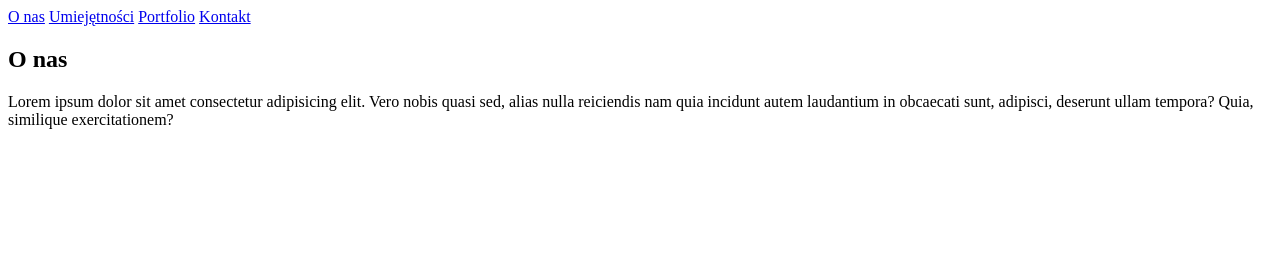
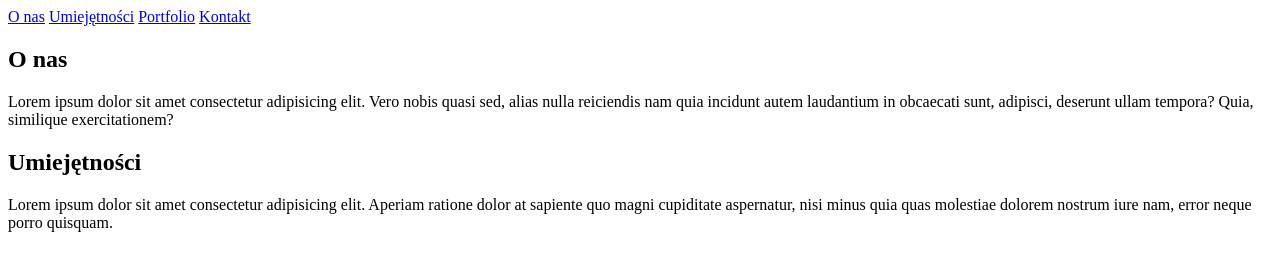
Before and after one commit to Harrysad/HTML-zadanie7, a plain HTML site: page index.html in a window 1280 px wide. Drawn offline with Linux system fonts and the light colour scheme.

Commit message:
Wykonanie pierwszej drugiej

```diff
--- a/index.html
+++ b/index.html
@@ -18,5 +18,11 @@
         <h2>O nas</h2>
         <p>Lorem ipsum dolor sit amet consectetur adipisicing elit. Vero nobis quasi sed, alias nulla reiciendis nam quia incidunt autem laudantium in obcaecati sunt, adipisci, deserunt ullam tempora? Quia, similique exercitationem?</p>
     </section>
+
+    <!--Sekcja Umiejętności-->
+    <section>
+        <h2>Umiejętności</h2>
+        <p>Lorem ipsum dolor sit amet consectetur adipisicing elit. Aperiam ratione dolor at sapiente quo magni cupiditate aspernatur, nisi minus quia quas molestiae dolorem nostrum iure nam, error neque porro quisquam.</p>
+    </section>
 </body>
 </html>
```
